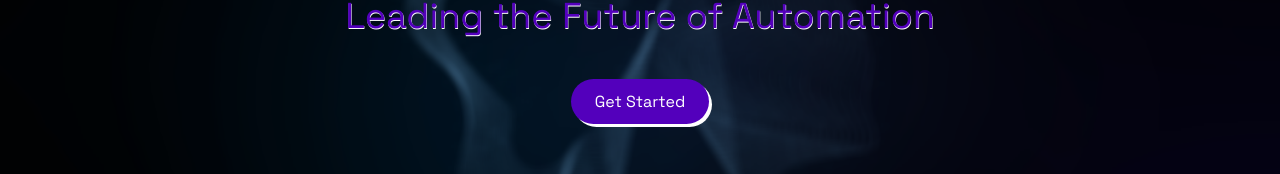
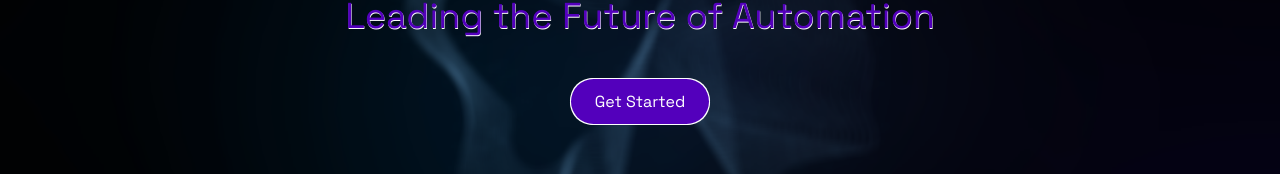
Before and after one commit to V1ADDD/aiCrmApp, an Angular app: page / in a window 1280 px wide. In both pictures the pointer is over the button "Get Started". Shown: the part 394-568 px from the top of the page. Built offline with nearby package versions, Linux system fonts and the light colour scheme.

Commit message:
feat: new button animation

```diff
--- a/src/app/home/home.component.scss
+++ b/src/app/home/home.component.scss
@@ -28,7 +28,7 @@
         transition: all 1s ease-in-out;
         &:hover {
             border-radius: 32px;
-            box-shadow: 3px 3px 0 white;
+            box-shadow: 1px 1px 0 white, -1px 1px 0 white, -1px -1px 0 white, 1px -1px 0 white;
         }
     }
 }
```
